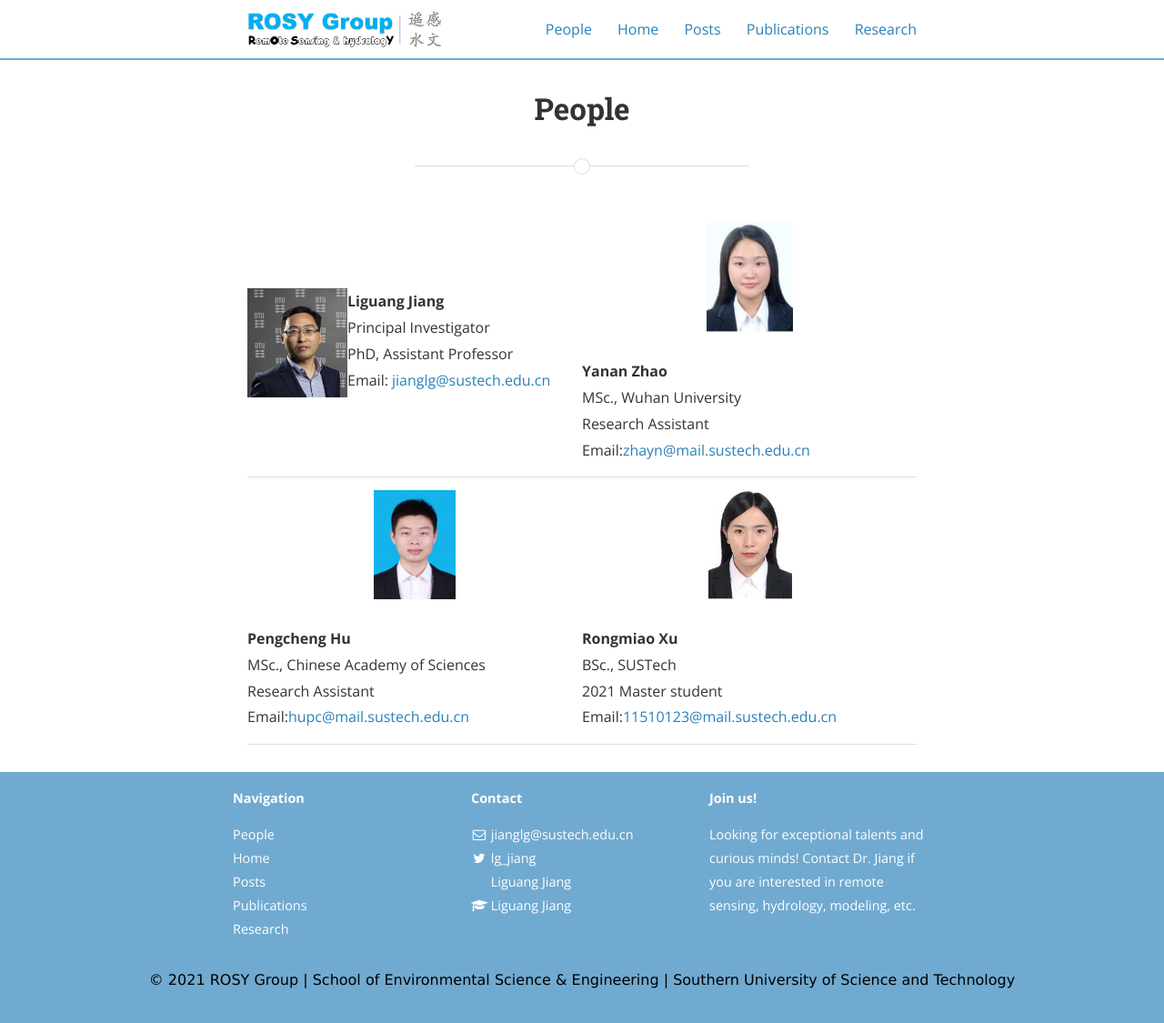
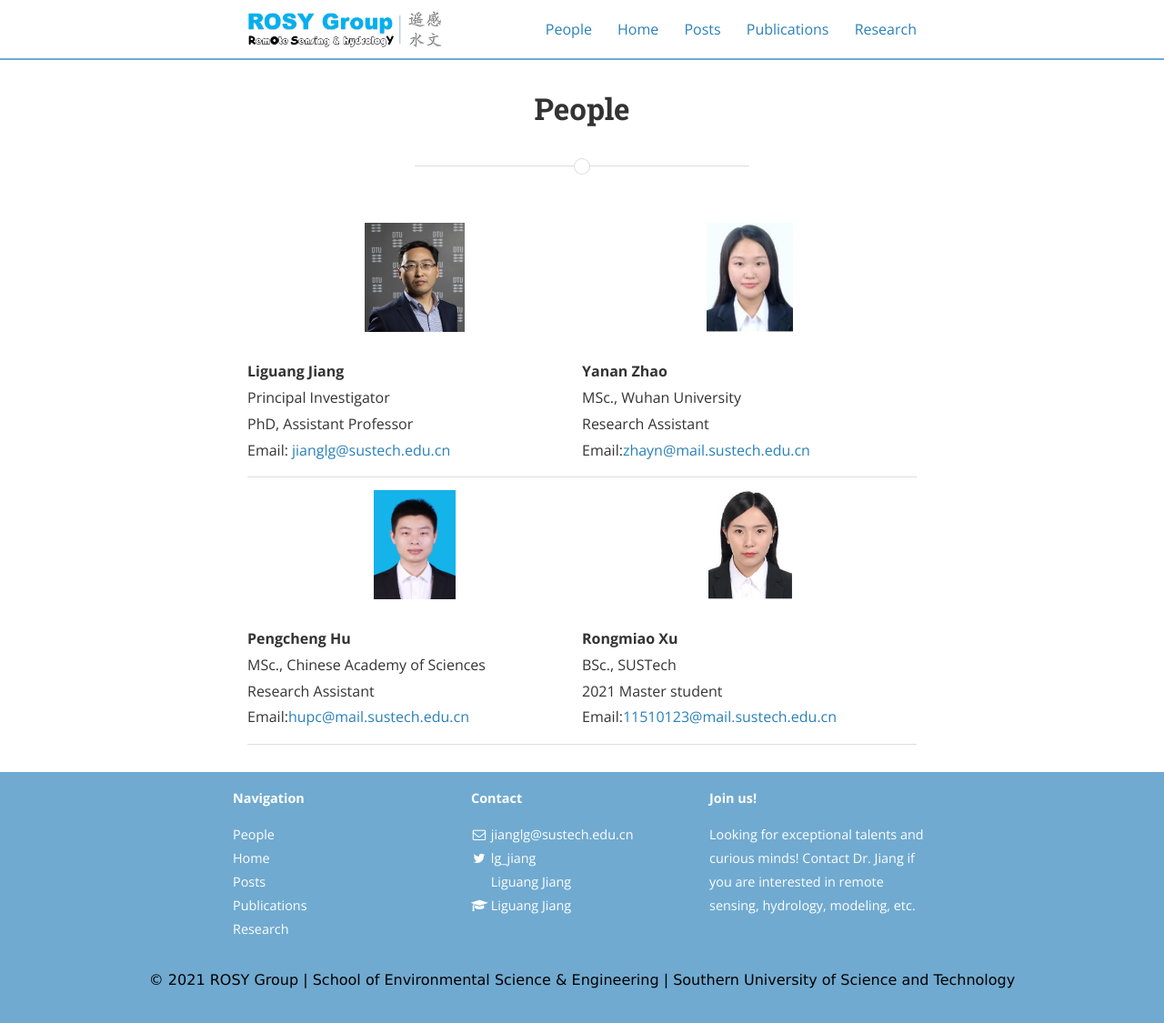
Before and after one commit to 12530/rshydro, a Jekyll site: the page built from People.md, in a window 1280 px wide and 1125 px high. Shown: the whole window at 91% size. Built offline with Jekyll 4.4.1, drawn with Linux system fonts in a browser that asks for light colours; nearby versions of some CDN libraries.

Commit message:
Update People.md

```diff
--- a/People.md
+++ b/People.md
@@ -29,7 +29,7 @@ main_nav: true
 
 <table cellspacing="2" cellpadding="2">
   <tr>
-    <td align="left"><img src="/assets/Liguang.jpg" alt="姜丽光" style="width:110px;height:120px;float:left"> <b>Liguang Jiang</b> <br>Principal Investigator<br>PhD, Assistant Professor<br>
+    <td align="left"><img src="/assets/Liguang.jpg" alt="姜丽光" style="width:110px;height:120px;"> <br><b>Liguang Jiang</b> <br>Principal Investigator<br>PhD, Assistant Professor<br>
     Email: <a href="mailto:jianglg@sustech.edu.cn">jianglg@sustech.edu.cn</a></td>
     <td align="left"><img src="/assets/Yanan.png" alt="赵亚楠" style="width:95px;height:120px;"> <br><b>Yanan Zhao</b> <br>MSc., Wuhan University<br>Research Assistant<br> Email:<a href="mailto:zhayn@mail.sustech.edu.cn">zhayn@mail.sustech.edu.cn</a></td>
 
```
